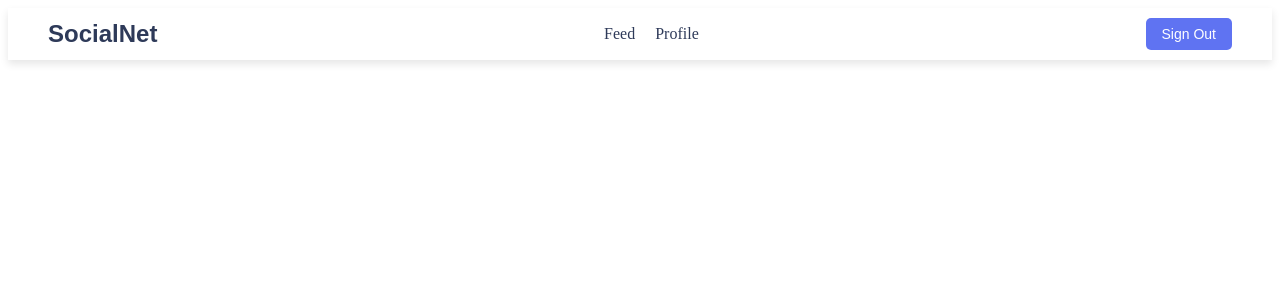
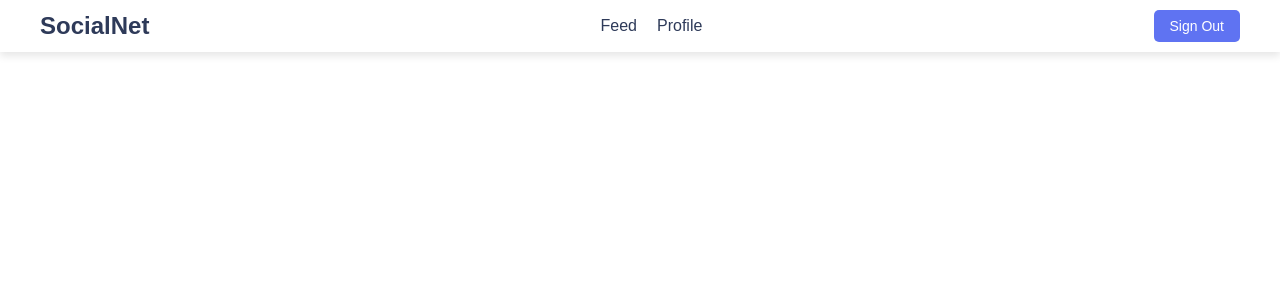
Before and after one commit to tertyb/colmanfullstack, a React app in the folder frontend/: page / in a window 1280 px wide. Shown: the top 300 px of the page. Built offline with nearby package versions, Linux system fonts and the light colour scheme.

Commit message:
add folders and webpack config

```diff
--- a/frontend/package.json
+++ b/frontend/package.json
@@ -4,7 +4,7 @@
   "description": "React TypeScript app with login/register pages and SWR",
   "main": "index.js",
   "scripts": {
-    "start": "webpack serve --mode development",
+    "start": "webpack serve --mode development --watch",
     "build": "webpack --mode production"
   },
   "author": "",
@@ -12,6 +12,7 @@
   "dependencies": {
     "@types/react": "^18.3.12",
     "@types/react-dom": "^18.3.1",
+    "classnames": "^2.5.1",
     "html-webpack-plugin": "^5.5.3",
     "react": "^18.3.1",
     "react-dom": "^18.3.1",
--- a/frontend/src/App.tsx
+++ b/frontend/src/App.tsx
@@ -1,6 +1,7 @@
 import React from 'react';
+import { Route, Routes } from 'react-router-dom';
 import Navbar from './components/navbar';
-import { Link, Route, Routes } from 'react-router-dom';
+import './index.scss'
 
 const App: React.FC = () => {
   return (
--- /dev/null
+++ b/frontend/src/components/utils/enums/login.ts
@@ -0,0 +1,4 @@
+export enum EneterModes {
+    LOGIN = 'LOGIN',
+    REGISTER = 'REGISTER'
+}
--- /dev/null
+++ b/frontend/src/index.scss
@@ -0,0 +1,7 @@
+body {
+    font-family: Arial, sans-serif;
+    margin: 0;
+    padding: 0;
+    color: white;
+    text-align: center;
+  }
```
Also changed, not shown: frontend/src/views/Login/index.tsx (added), 1 other file (tests, documents, lock files or other folders).
